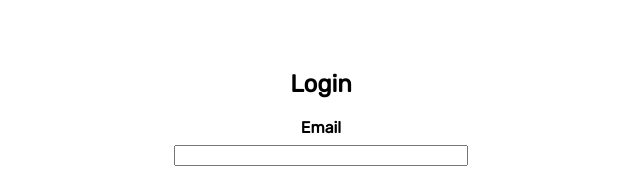
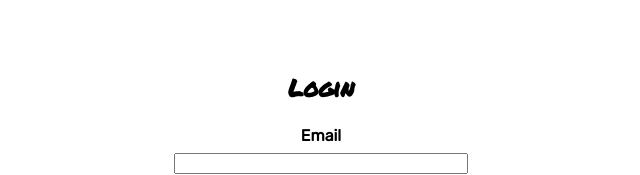
Before and after one commit to C0mmunify/Communify-client, a React (Create React App) app: page /login in a window 1280 px wide. Shown: the part 358-533 px from the top of the page, without its empty margins (319-959 px from the left). Built offline with nearby package versions, Linux system fonts and the light colour scheme.

Commit message:
[NP] Style homepage buttons

```diff
--- a/src/pages/Login/styles.css
+++ b/src/pages/Login/styles.css
@@ -1,4 +1,5 @@
 @import url('https://fonts.googleapis.com/css2?family=Rubik&display=swap');
+@import url('https://fonts.googleapis.com/css2?family=Permanent+Marker&display=swap');
 
 body {
     font-family: 'Rubik', sans-serif;
@@ -6,6 +7,7 @@
 
 h1 {
     font-size: 1.5rem;
+    font-family: 'Permanent Marker', cursive;
 }
 
 #loginSection {
--- a/src/pages/Register/styles.css
+++ b/src/pages/Register/styles.css
@@ -1,4 +1,5 @@
 @import url('https://fonts.googleapis.com/css2?family=Rubik&display=swap');
+@import url('https://fonts.googleapis.com/css2?family=Permanent+Marker&display=swap');
 
 body {
     font-family: 'Rubik', sans-serif;
@@ -6,6 +7,7 @@
 
 h1 {
     font-size: 1.5rem;
+    font-family: 'Permanent Marker', cursive;
 }
 
 #registerSection {
```
